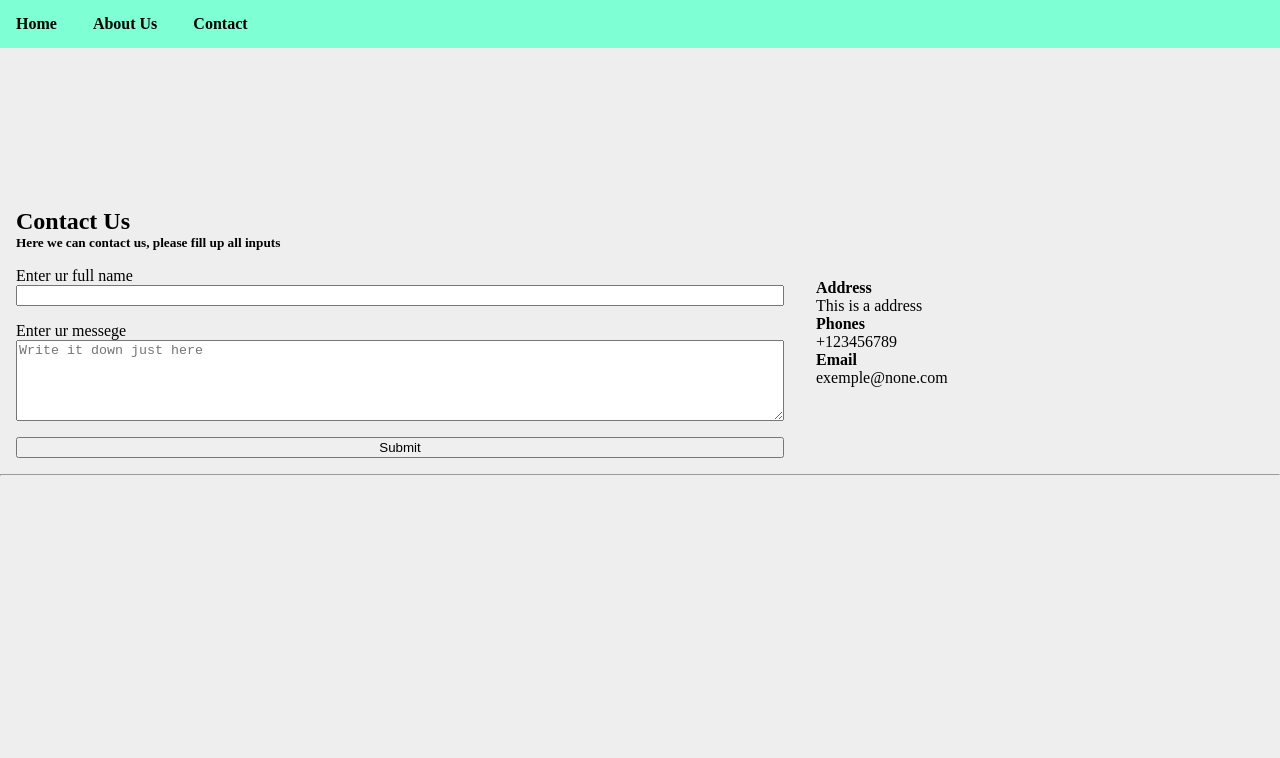
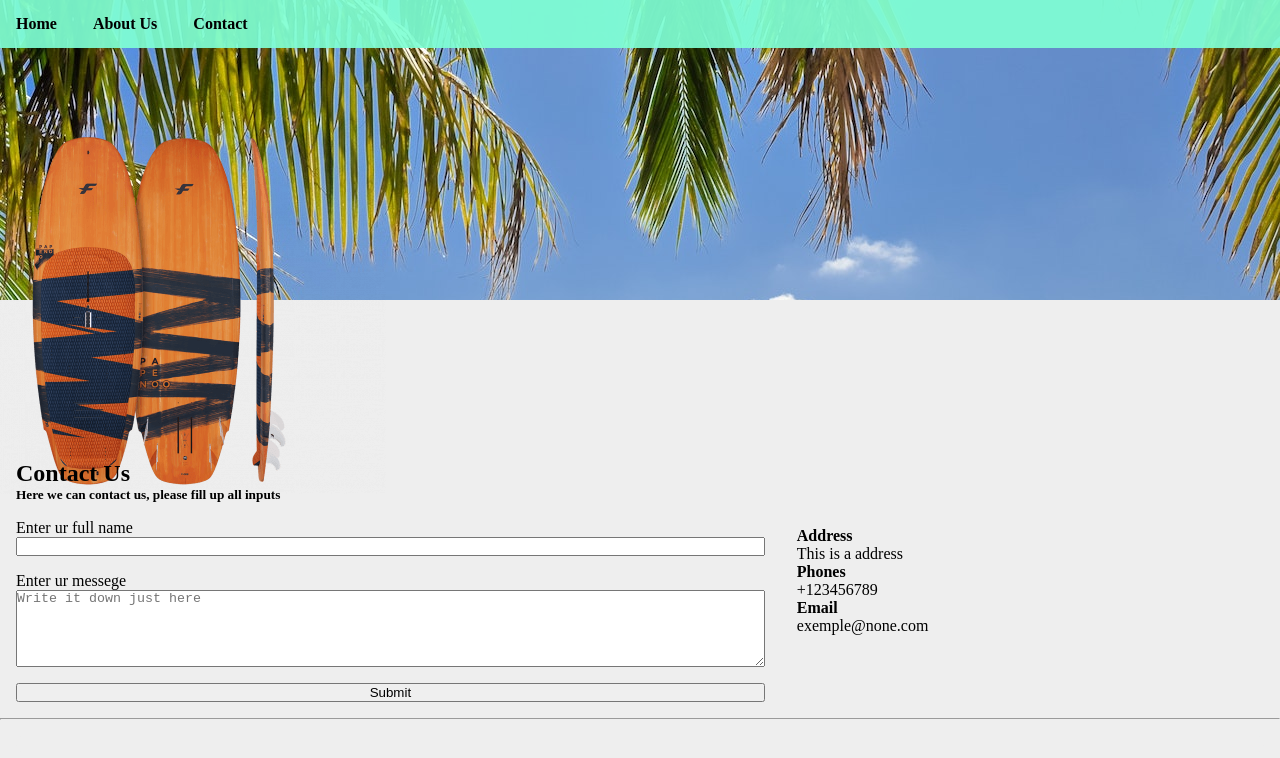
Before and after one commit to EmiUxUiDev/userForm, a plain HTML site: page index.html in a window 1280 px wide. Drawn offline with Linux system fonts and the light colour scheme.

Commit message:
Cambios en formulario

```diff
--- a/index.html
+++ b/index.html
@@ -17,11 +17,13 @@
             </ul>
         </nav>
     </header>
+    <section id="pic"></section>
+    <div><img id="board" src="./papenoo_foil.png" alt=""></div>
     <section id="secc_form">
         <form id="form" action="" >
             <h1>Contact Us</h1>
             <h5>Here we can contact us, please fill up all inputs</h5>
-            <label for="full">Enter ur full name<input type="text" name="full" id="full"></label>
+            <label for="full">Enter ur full name<input type="text" name="full" id="full" ></label>
             <label for="area">Enter ur messege<textarea name="area" rows="5" id="area" placeholder="Write it down just here"></textarea></label>
             <button type="submit" id="submit">Submit</button>
         </form>
--- a/styles.css
+++ b/styles.css
@@ -1,22 +1,23 @@
 *{
     box-sizing: border-box;
     margin: 0;
+    padding: 0;
 }
 body{
     background-color: #eeeeee;
 }
 nav{
+    position: fixed;
+    width: 100vw;
     height: 3rem;
-    background-color: aquamarine;
+    background-color: rgba(127, 255, 212, 0.92);
     display: flex;
     justify-content:flex-start;
     align-items: center;
-    margin-bottom: 2rem;
+    z-index: 30;
 }
 
-ul{
-    margin-left: -2.5rem;
-}
+
 
 ul li{
     display: inline;
@@ -25,14 +26,16 @@ ul li{
 }
 
 #secc_form{
-    width: 100%;
     margin: 10rem 1rem 1rem 1rem;
     display: flex;
     justify-content: flex-start;
     gap: 2rem;
     align-items:center;
 }
-form{width: 60%;}
+form{
+    width: 60%;
+    z-index: 20;
+}
 label{
     display: flex;
     flex-direction: column;
@@ -51,3 +54,20 @@ button{
     text-align: center;
     border-radius: 10px;
 }
+#pic{
+    width: 100%;
+    height: 300px;
+
+    z-index: 1;
+    background-image: url(./beach.jpg);
+    background-size:cover;
+    background-position:initial;
+    background-attachment: fixed ;
+}
+
+#board{
+    position: absolute;
+    z-index: 10;
+    margin-top: -16rem;
+    margin-left: -4rem;
+}
```
Also changed, not shown: beach.jpg (added), papenoo_foil.png (added).
